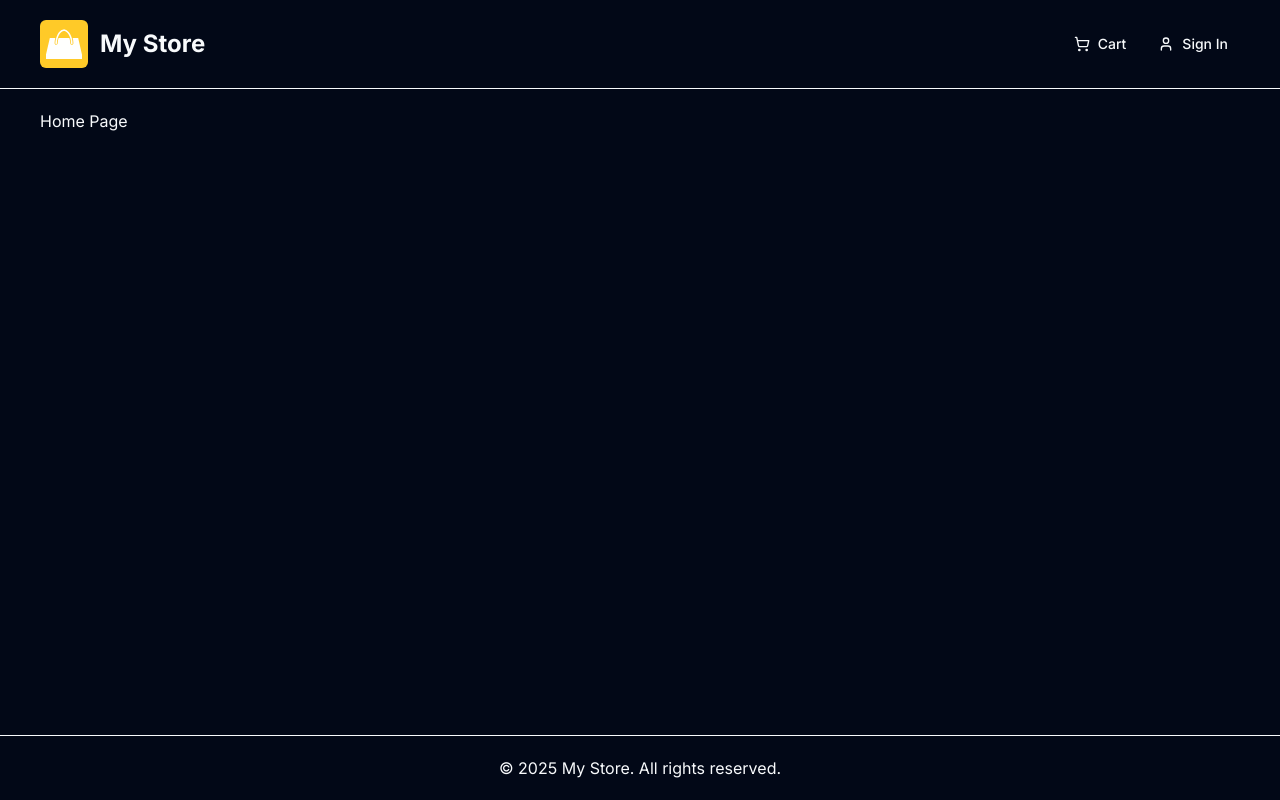
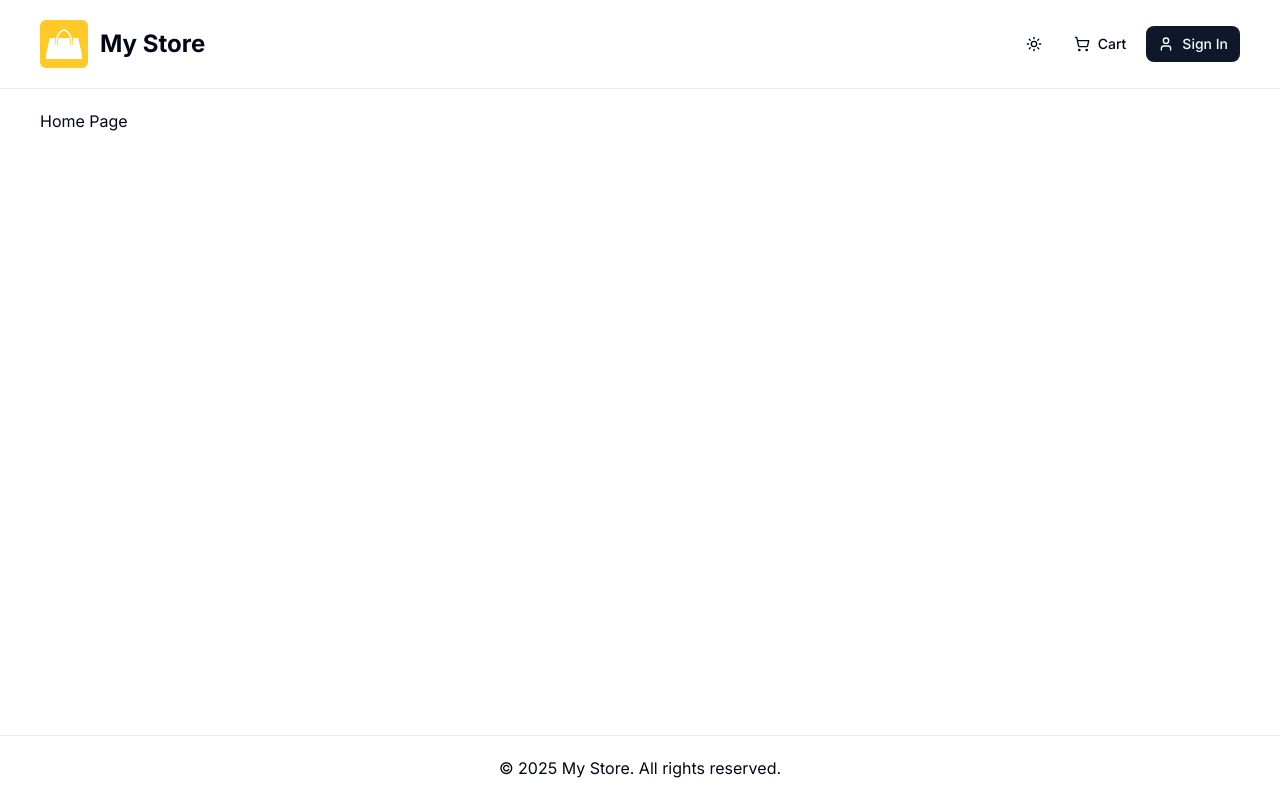
Before and after one commit to VolodymyrKozel/nextjs-ecommers, a Next.js app: page / in a window 1280 px wide. Built offline with nearby package versions, Linux system fonts and the light colour scheme; no server answers.

Commit message:
feat: add theme toggle

```diff
--- a/app/globals.css
+++ b/app/globals.css
@@ -120,3 +120,33 @@
     @apply bg-background text-foreground;
   }
 }
+
+/* 🧰 Modern utility layer */
+@utility wrapper {
+  @apply max-w-7xl mx-auto p-5 md:px-10 w-full;
+}
+
+@utility flex-start {
+  @apply flex justify-start items-center;
+}
+
+@utility flex-center {
+  @apply flex justify-center items-center;
+}
+
+@utility flex-between {
+  @apply flex justify-between items-center;
+}
+
+/* 📏 Modern typography utilities */
+@utility h1-bold {
+  @apply font-bold text-3xl md:text-4xl;
+}
+
+@utility h2-bold {
+  @apply font-bold text-2xl md:text-3xl;
+}
+
+@utility h3-bold {
+  @apply font-bold text-xl md:text-2xl;
+}
--- a/app/layout.tsx
+++ b/app/layout.tsx
@@ -1,7 +1,8 @@
 import type { Metadata } from "next";
 import { Inter } from "next/font/google";
-import "@/assets/styles/globals.css";
+import "@/app/globals.css";
 import { APP_NAME, APP_DESCRIPTION, SERVER_URL } from "@/lib/constants";
+import { ThemeProvider } from "@/components/theme-provider/index";
 
 const inter = Inter({
   subsets: ["latin"],
@@ -21,8 +22,16 @@ export default function RootLayout({
   children: React.ReactNode;
 }>) {
   return (
-    <html lang="en">
-      <body className={`${inter.className} antialiased`}>{children}</body>
+    <html lang="en" suppressHydrationWarning>
+      <body className={`${inter.className} antialiased`}>
+        <ThemeProvider
+          attribute="class"
+          defaultTheme="light"
+          enableSystem
+          disableTransitionOnChange>
+          {children}
+        </ThemeProvider>
+      </body>
     </html>
   );
 }
--- a/components/shared/header/index.tsx
+++ b/components/shared/header/index.tsx
@@ -3,6 +3,7 @@ import Image from "next/image";
 import Link from "next/link";
 import { Button } from "@/components/ui/button";
 import { ShoppingCart, UserIcon } from "lucide-react";
+import ModeToggle from "./mode-toggle";
 
 const Header = () => {
   return (
@@ -23,6 +24,7 @@ const Header = () => {
           </Link>
         </div>
         <div className="space-x-2">
+          <ModeToggle />
           <Button asChild variant="ghost">
             <Link href="/cart">
               <ShoppingCart />
--- /dev/null
+++ b/components/shared/header/mode-toggle.tsx
@@ -0,0 +1,66 @@
+"use client";
+
+import {
+  DropdownMenu,
+  DropdownMenuContent,
+  DropdownMenuLabel,
+  DropdownMenuSeparator,
+  DropdownMenuTrigger,
+  DropdownMenuCheckboxItem,
+} from "@/components/ui/dropdown-menu";
+import { Button } from "@/components/ui/button";
+import { useTheme } from "next-themes";
+import { SunIcon, MoonIcon, SunMoon } from "lucide-react";
+//import { useEffect, useState } from "react";
+
+const ModeToggle = () => {
+  const { theme, setTheme } = useTheme();
+  /*   const [mounted, setMounted] = useState(false);
+
+  useEffect(() => {
+    setMounted(true);
+  }, []);
+
+  if (!mounted) {
+    return null;
+  }
+ */
+  return (
+    <DropdownMenu>
+      <DropdownMenuTrigger asChild>
+        <Button
+          variant="ghost"
+          className="focus-visible:ring-0 focus-visible:ring-offset-0">
+          {theme === "system" ? (
+            <SunMoon />
+          ) : theme === "dark" ? (
+            <MoonIcon />
+          ) : (
+            <SunIcon />
+          )}
+        </Button>
+      </DropdownMenuTrigger>
+      <DropdownMenuContent>
+        <DropdownMenuLabel>Appearance</DropdownMenuLabel>
+        <DropdownMenuSeparator />
+        <DropdownMenuCheckboxItem
+          checked={theme === "system"}
+          onClick={() => setTheme("system")}>
+          System
+        </DropdownMenuCheckboxItem>
+        <DropdownMenuCheckboxItem
+          checked={theme === "dark"}
+          onClick={() => setTheme("dark")}>
+          Dark
+        </DropdownMenuCheckboxItem>
+        <DropdownMenuCheckboxItem
+          checked={theme === "light"}
+          onClick={() => setTheme("light")}>
+          Light
+        </DropdownMenuCheckboxItem>
+      </DropdownMenuContent>
+    </DropdownMenu>
+  );
+};
+
+export default ModeToggle;
--- /dev/null
+++ b/components/theme-provider/index.tsx
@@ -0,0 +1,11 @@
+"use client";
+
+import * as React from "react";
+import { ThemeProvider as NextThemesProvider } from "next-themes";
+
+export function ThemeProvider({
+  children,
+  ...props
+}: React.ComponentProps<typeof NextThemesProvider>) {
+  return <NextThemesProvider {...props}>{children}</NextThemesProvider>;
+}
```
